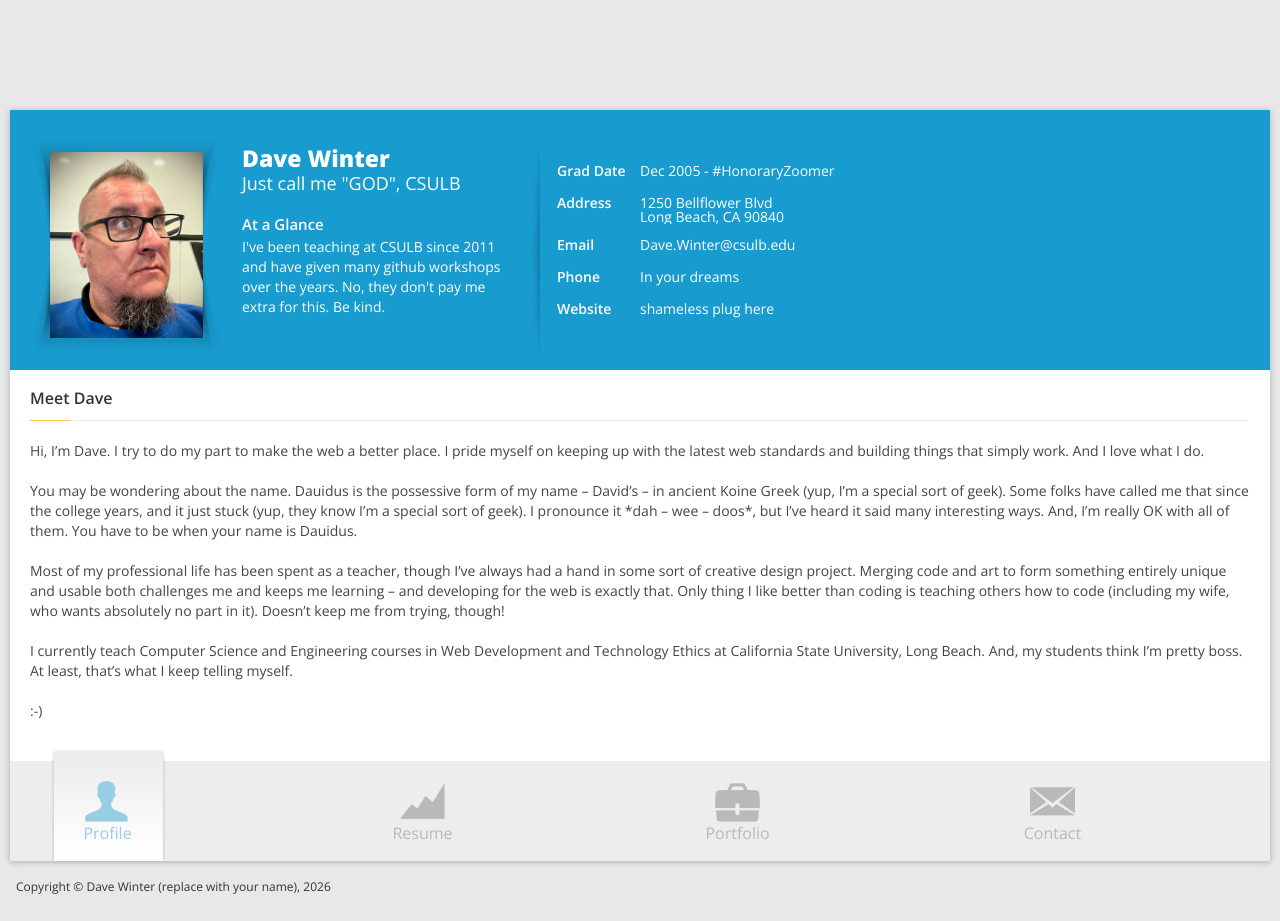
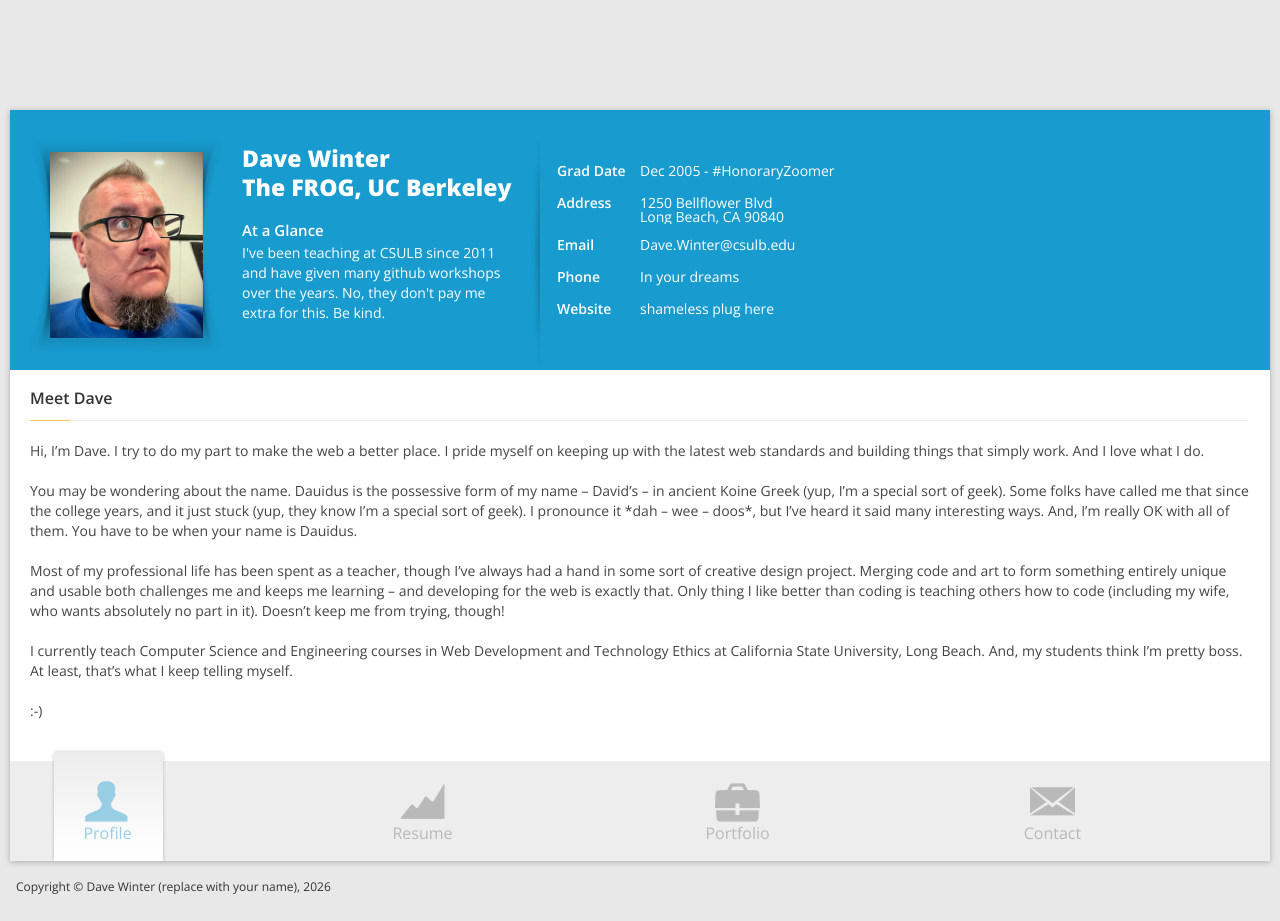
Before and after one commit to dauidus/github-workshop-section-1-sp-26, a plain HTML site: page index.html in a window 1280 px wide. Drawn offline with nearby package versions, Linux system fonts and the light colour scheme; some packages are replaced by stand-ins of ours.

Commit message:
messing with Krrish

```diff
--- a/index.html
+++ b/index.html
@@ -58,7 +58,7 @@
                             <img src="images/photo.png" height="186" width="153" /></li>
                         </div>
                         <h1>Dave Winter</h1>
-                        <h3>Just call me "GOD", CSULB</h3>
+                        <h1>The FROG, UC Berkeley</h1>
                         <h4>At a Glance</h4>
                         <p>I've been teaching at CSULB since 2011 and have given many github workshops over the years. No, they don't pay me extra for this. Be kind.</p>
                     </div>
```
